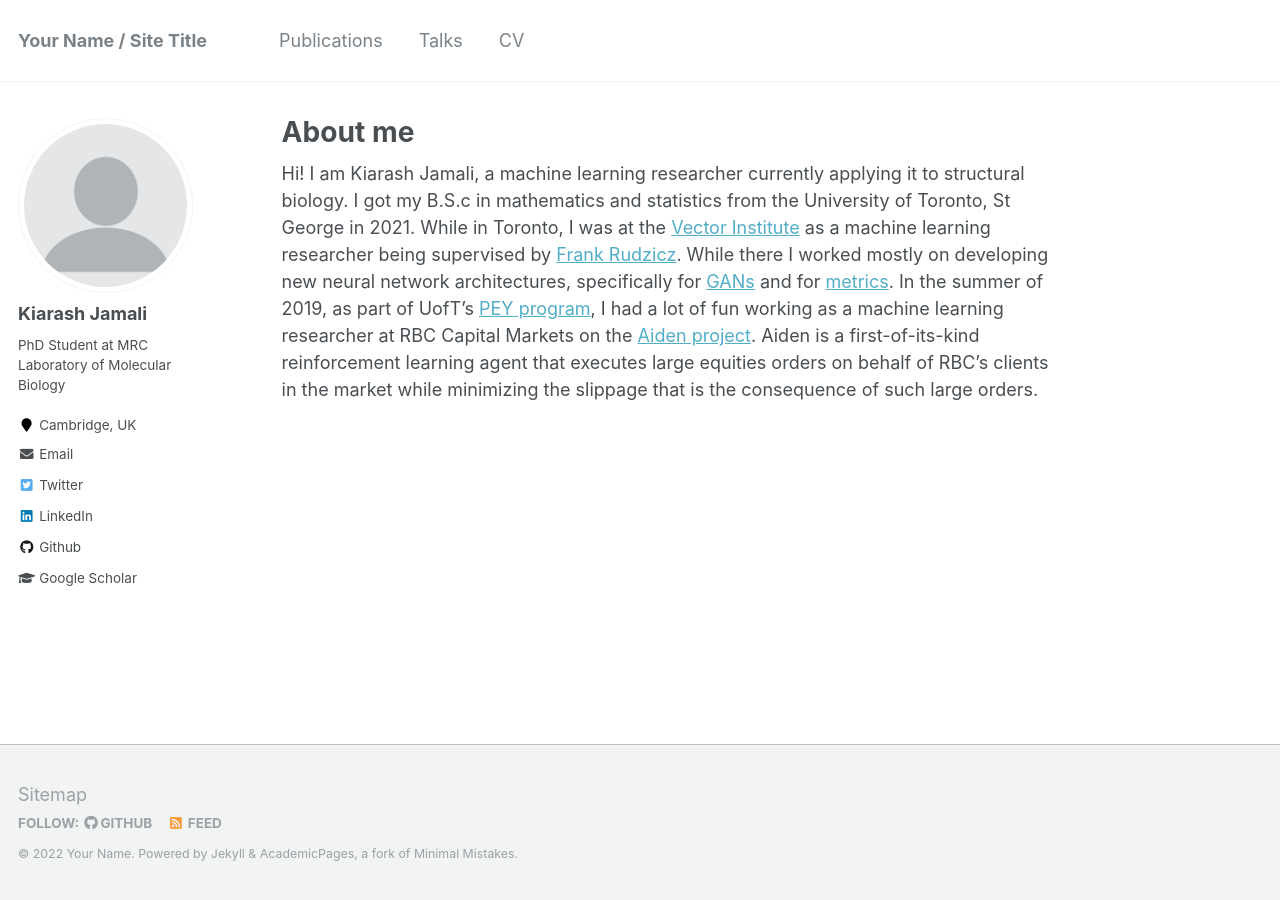
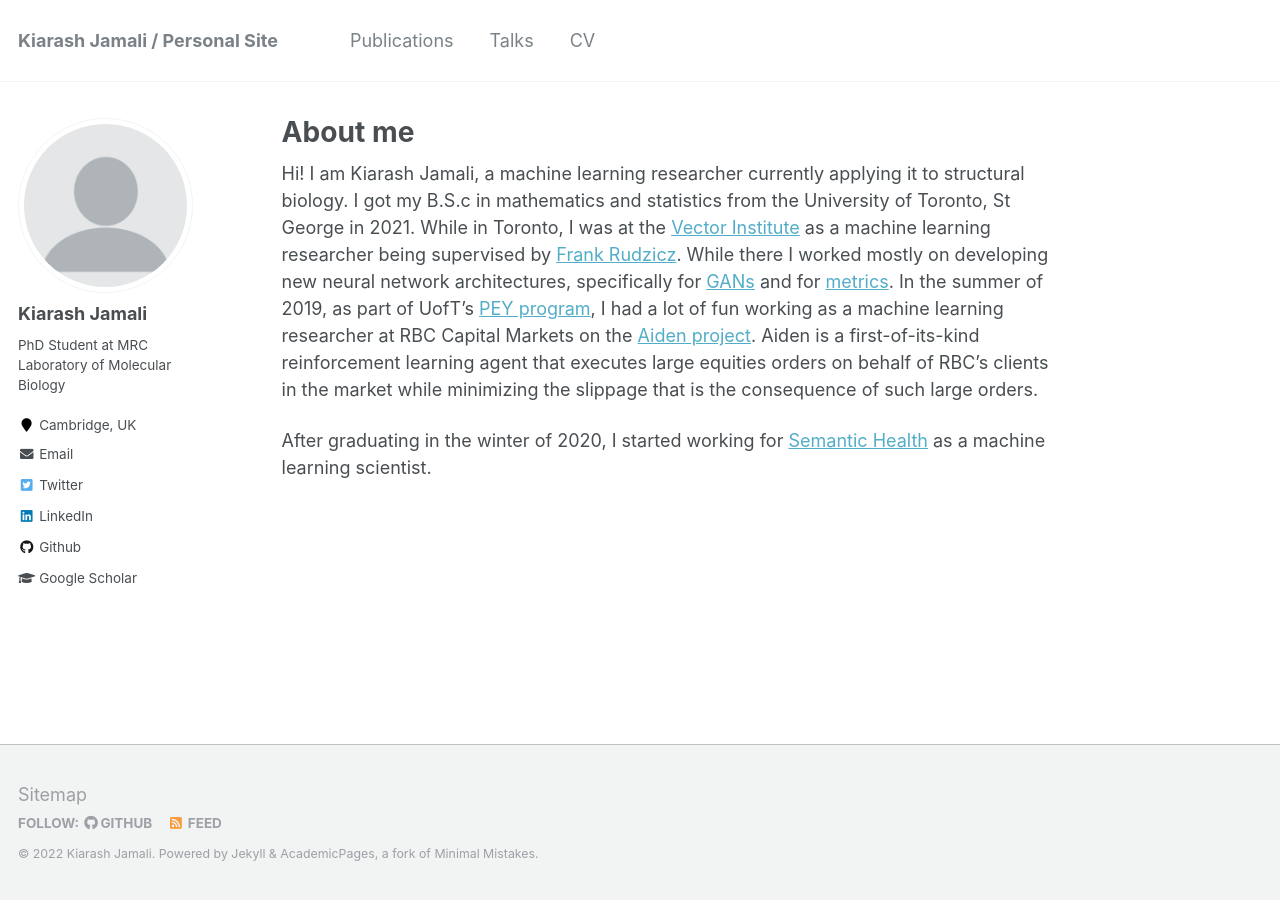
Before and after one commit to jamaliki/jamaliki.github.io, a Jekyll site: the page built from _pages/about.md, in a window 1280 px wide. Built offline with Jekyll 4.4.1, drawn with Linux system fonts in a browser that asks for light colours.

Commit message:
Fix redirections

```diff
--- a/_config.yml
+++ b/_config.yml
@@ -7,13 +7,13 @@
 
 # Site Settings
 locale                   : "en-US"
-title                    : "Your Name / Site Title"
+title                    : "Kiarash Jamali / Personal Site"
 title_separator          : "-"
-name                     : &name "Your Name"
-description              : &description "personal description"
-url                      : https://academicpages.github.io # the base hostname & protocol for your site e.g. "https://mmistakes.github.io"
+name                     : &name "Kiarash Jamali"
+description              : &description "personal site"
+url                      : https://jamaliki.github.io # the base hostname & protocol for your site e.g. "https://mmistakes.github.io"
 baseurl                  : "" # the subpath of your site, e.g. "/blog"
-repository               : "academicpages/academicpages.github.io"
+repository               : "jamaliki/jamaliki.github.io"
 teaser                   :  # filename of teaser fallback teaser image placed in /images/, .e.g. "500x300.png"
 breadcrumbs              : false # true, false (default)
 words_per_minute         : 160
--- a/_pages/about.md
+++ b/_pages/about.md
@@ -13,3 +13,5 @@ I got my B.S.c in mathematics and statistics from the University of Toronto, St
 While in Toronto, I was at the [Vector Institute](https://vectorinstitute.ai/) as a machine learning researcher being supervised by [Frank Rudzicz](http://www.cs.toronto.edu/~frank/).
 While there I worked mostly on developing new neural network architectures, specifically for [GANs](https://arxiv.org/abs/1811.08081) and for [metrics](https://openreview.net/forum?id=HJeiDpVFPr).
 In the summer of 2019, as part of UofT's [PEY program](https://engineeringcareers.utoronto.ca/work-experience-programs/professional-experience-year-co-op-program-pey-co-op/), I had a lot of fun working as a machine learning researcher at RBC Capital Markets on the [Aiden project](https://www.rbccm.com/en/expertise/electronic-trading/aiden/from-the-whiteboard.page). Aiden is a first-of-its-kind reinforcement learning agent that executes large equities orders on behalf of RBC's clients in the market while minimizing the slippage that is the consequence of such large orders.
+
+After graduating in the winter of 2020, I started working for [Semantic Health](https://www.semantichealth.ai/) as a machine learning scientist.
```
